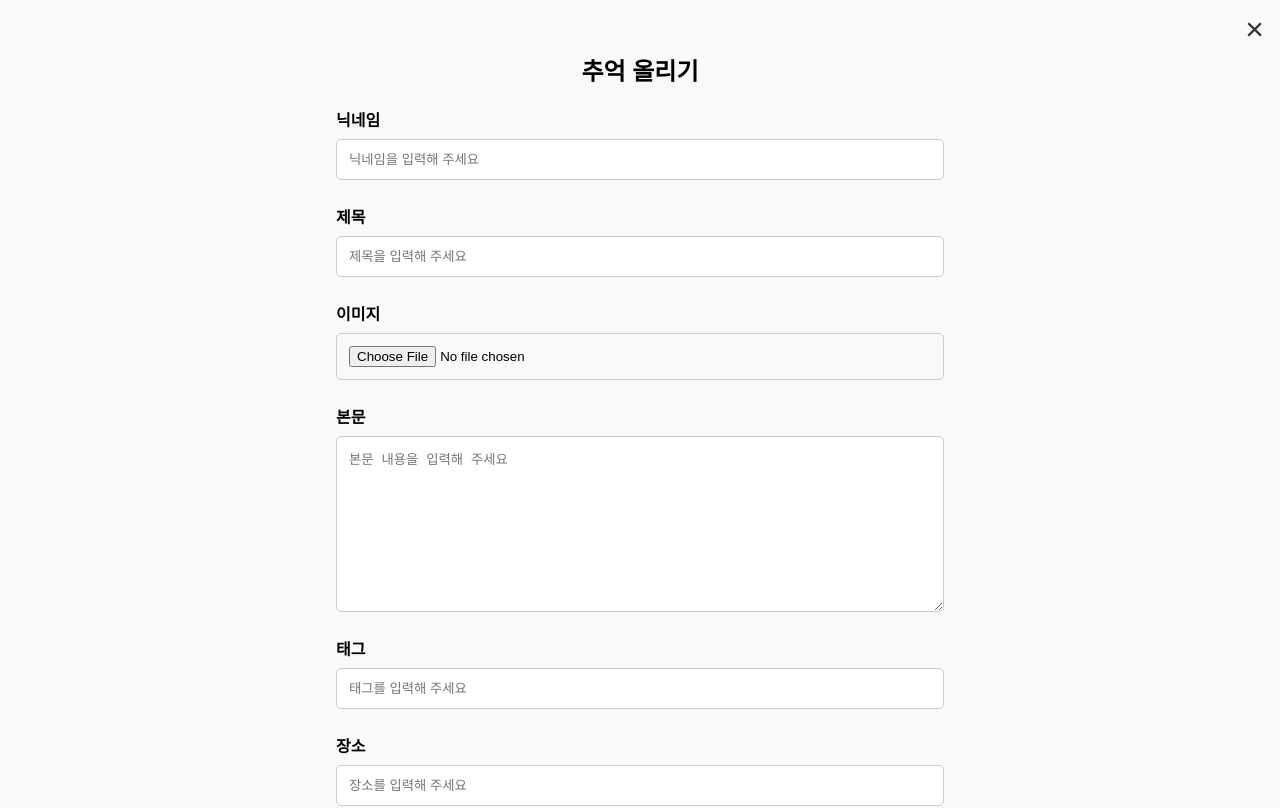
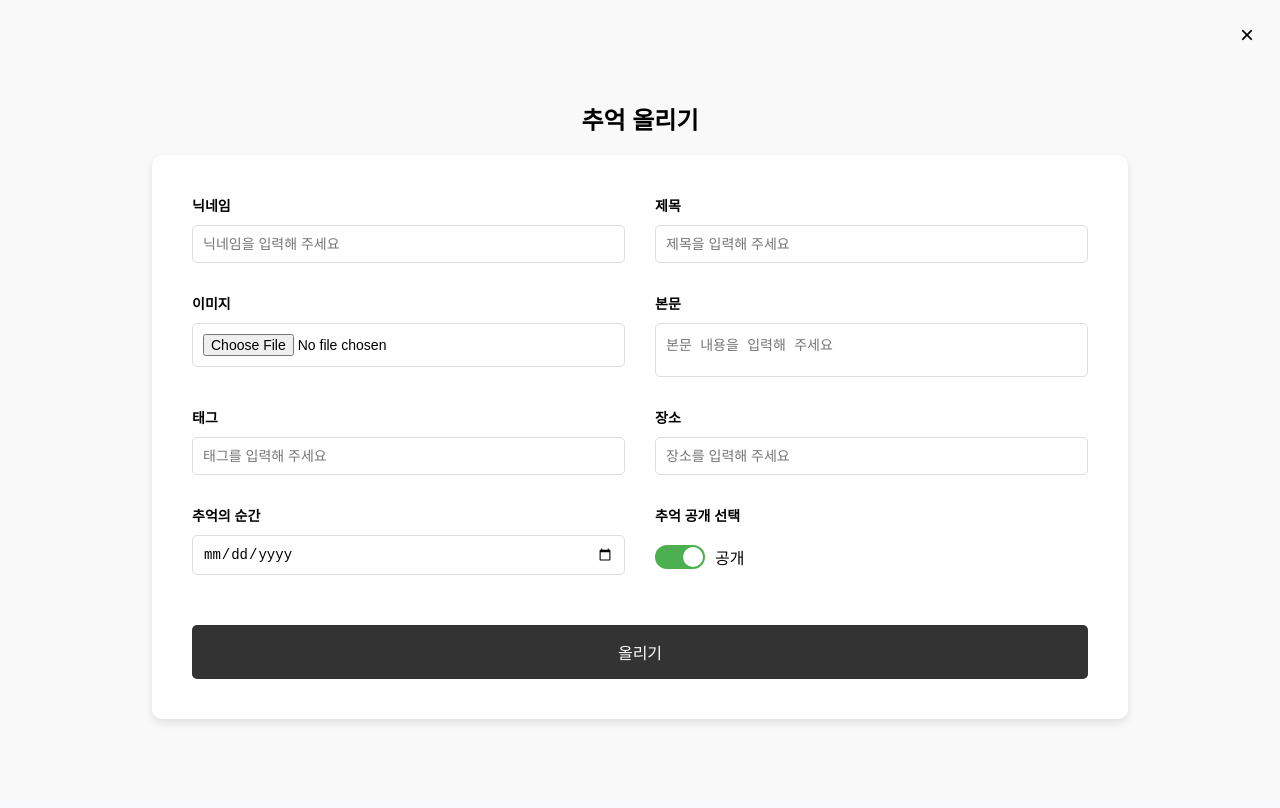
Before and after one commit to codeit-toyproject-five/toyproject_FE, a React (Create React App) app: page /memory-upload in a window 1280 px wide. Shown: the top 808 px of the page. Built offline with nearby package versions, Linux system fonts and the light colour scheme.

Commit message:
fix : 비공개추억 업로드 시 비밀번호 권한이 작동하지 않는 문제 해결

```diff
--- a/src/pages/MemoryUploadPage.js
+++ b/src/pages/MemoryUploadPage.js
@@ -4,16 +4,16 @@ import {
   UploadContainer,
   UploadForm,
   FormGroup,
+  Label,
   Input,
   TextArea,
-  Label,
-  Button,
   ToggleContainer,
-  ToggleSwitchLabel,
-  CloseButtonContainer,
+  SubmitButton,
   CloseButton,
+  ToggleSwitchStyled,
+  PasswordInput,
 } from "../styles/MemoryUploadStyle";
-import PasswordModal from "../components/PasswordModal"; // 모달 컴포넌트 추가
+import PasswordModal from "../components/PasswordModal";
 
 const MemoryUploadPage = () => {
   const [memoryData, setMemoryData] = useState({
@@ -28,7 +28,8 @@ const MemoryUploadPage = () => {
     password: "",
   });
 
-  const [isModalOpen, setIsModalOpen] = useState(false); // 모달 상태 관리
+  const [isPasswordModalOpen, setPasswordModalOpen] = useState(false);
+  const [confirmedPassword, setConfirmedPassword] = useState(""); // 모달에서 받은 비밀번호 저장
   const navigate = useNavigate();
 
   const handleInputChange = (e) => {
@@ -40,41 +41,41 @@ const MemoryUploadPage = () => {
     setMemoryData({ ...memoryData, image: e.target.files[0] });
   };
 
-  const handleToggleChange = () => {
-    setMemoryData((prevData) => ({
-      ...prevData,
-      isPublic: !prevData.isPublic,
-    }));
-  };
-
   const handleSubmit = (e) => {
     e.preventDefault();
-    if (!memoryData.isPublic) {
-      // 비공개로 설정된 경우 모달 열기
-      setIsModalOpen(true);
+
+    if (!memoryData.isPublic && memoryData.password !== confirmedPassword) {
+      setPasswordModalOpen(true); // 모달 열기 (비밀번호 확인)
     } else {
-      // 공개인 경우 바로 업로드 처리
-      console.log(memoryData);
-      // 업로드 처리 로직
+      // 추억 업로드 로직 추가
+      console.log("추억 업로드:", memoryData);
     }
   };
 
   const handleModalSubmit = (password) => {
-    setIsModalOpen(false);
-    console.log("추억 올리기 데이터:", memoryData, "비밀번호:", password);
-    // 비밀번호 인증 후 업로드 처리 로직 추가
+    if (password === memoryData.password) {
+      setConfirmedPassword(password);
+      setPasswordModalOpen(false); // 모달 닫기
+      console.log("추억 업로드:", memoryData); // 비밀번호 확인 후 업로드 로직
+    } else {
+      alert("비밀번호가 일치하지 않습니다.");
+    }
   };
 
-  // 닫기 버튼 클릭 시 페이지 뒤로 이동
-  const handleClose = () => {
+  const handleModalClose = () => {
+    setPasswordModalOpen(false); // 모달 닫기
+  };
+
+  const handleCloseModal = () => {
     navigate(-1); // 이전 페이지로 이동
+  };
+
+  const togglePublicOption = () => {
+    setMemoryData({ ...memoryData, isPublic: !memoryData.isPublic });
   };
 
   return (
     <UploadContainer>
-      <CloseButtonContainer>
-        <CloseButton onClick={handleClose}>&times;</CloseButton>
-      </CloseButtonContainer>
       <h2>추억 올리기</h2>
       <UploadForm onSubmit={handleSubmit}>
         <FormGroup>
@@ -142,35 +143,34 @@ const MemoryUploadPage = () => {
         <FormGroup>
           <Label>추억 공개 선택</Label>
           <ToggleContainer>
-            <ToggleSwitchLabel>
+            <ToggleSwitchStyled>
               <input
                 type="checkbox"
-                checked={!memoryData.isPublic}
-                onChange={handleToggleChange}
+                checked={memoryData.isPublic}
+                onChange={togglePublicOption}
               />
-              비공개
-            </ToggleSwitchLabel>
+              <span></span>
+            </ToggleSwitchStyled>
+            <span>{memoryData.isPublic ? "공개" : "비공개"}</span>
           </ToggleContainer>
-        </FormGroup>
-        {!memoryData.isPublic && (
-          <FormGroup>
-            <Label>비밀번호 생성</Label>
-            <Input
+          {!memoryData.isPublic && (
+            <PasswordInput
               type="password"
               name="password"
-              placeholder="추억 비밀번호를 생성해 주세요"
+              placeholder="비밀번호를 입력해 주세요"
               value={memoryData.password}
               onChange={handleInputChange}
             />
-          </FormGroup>
-        )}
-        <Button type="submit">올리기</Button>
+          )}
+        </FormGroup>
+        <SubmitButton type="submit">올리기</SubmitButton>
       </UploadForm>
+      <CloseButton onClick={handleCloseModal}>×</CloseButton>
 
-      {isModalOpen && (
+      {isPasswordModalOpen && (
         <PasswordModal
           onSubmit={handleModalSubmit}
-          onClose={() => setIsModalOpen(false)}
+          onClose={handleModalClose}
         />
       )}
     </UploadContainer>
--- a/src/styles/MemoryUploadStyle.js
+++ b/src/styles/MemoryUploadStyle.js
@@ -2,17 +2,23 @@ import styled from "styled-components";
 
 export const UploadContainer = styled.div`
   display: flex;
+  justify-content: center;
+  align-items: center;
   flex-direction: column;
-  align-items: center;
-  padding: 2rem;
+  height: 100vh;
+  background-color: #f9f9f9;
   position: relative;
 `;
 
 export const UploadForm = styled.form`
-  display: flex;
-  flex-direction: column;
-  width: 50%;
-  gap: 1.5rem;
+  display: grid;
+  grid-template-columns: 1fr 1fr;
+  gap: 30px;
+  width: 70%;
+  background: white;
+  padding: 40px;
+  border-radius: 10px;
+  box-shadow: 0 4px 8px rgba(0, 0, 0, 0.1);
 `;
 
 export const FormGroup = styled.div`
@@ -21,66 +27,116 @@ export const FormGroup = styled.div`
 `;
 
 export const Label = styled.label`
-  margin-bottom: 0.5rem;
+  font-size: 14px;
   font-weight: bold;
+  margin-bottom: 10px;
 `;
 
 export const Input = styled.input`
-  padding: 0.75rem;
-  border: 1px solid #ccc;
+  padding: 10px;
+  border: 1px solid #ddd;
   border-radius: 5px;
+  font-size: 14px;
+  outline: none;
+  &:focus {
+    border-color: #888;
+  }
 `;
 
 export const TextArea = styled.textarea`
-  padding: 0.75rem;
-  border: 1px solid #ccc;
+  padding: 10px;
+  border: 1px solid #ddd;
   border-radius: 5px;
-  height: 150px;
+  font-size: 14px;
+  resize: none;
+  outline: none;
+  &:focus {
+    border-color: #888;
+  }
 `;
 
-export const Button = styled.button`
-  padding: 1rem;
+export const ToggleContainer = styled.div`
+  display: flex;
+  flex-direction: row;
+  align-items: center;
+  margin-top: 10px;
+`;
+
+export const ToggleSwitchStyled = styled.label`
+  position: relative;
+  display: inline-block;
+  width: 50px;
+  height: 24px;
+  margin-right: 10px;
+
+  input {
+    opacity: 0;
+    width: 0;
+    height: 0;
+  }
+
+  span {
+    position: absolute;
+    cursor: pointer;
+    top: 0;
+    left: 0;
+    right: 0;
+    bottom: 0;
+    background-color: #ccc;
+    transition: 0.4s;
+    border-radius: 24px;
+  }
+
+  span:before {
+    position: absolute;
+    content: "";
+    height: 20px;
+    width: 20px;
+    left: 2px;
+    bottom: 2px;
+    background-color: white;
+    transition: 0.4s;
+    border-radius: 50%;
+  }
+
+  input:checked + span {
+    background-color: #4caf50;
+  }
+
+  input:checked + span:before {
+    transform: translateX(26px);
+  }
+`;
+
+export const SubmitButton = styled.button`
+  grid-column: span 2;
+  padding: 15px 20px;
   background-color: #333;
   color: white;
+  font-size: 16px;
   border: none;
   border-radius: 5px;
   cursor: pointer;
+  margin-top: 20px;
 
   &:hover {
     background-color: #555;
   }
 `;
 
-export const ToggleContainer = styled.div`
-  display: flex;
-  align-items: center;
-`;
-
-export const ToggleSwitchLabel = styled.label`
-  display: flex;
-  align-items: center;
+export const CloseButton = styled.button`
+  background: none;
+  border: none;
+  font-size: 24px;
   cursor: pointer;
-
-  input {
-    margin-right: 0.5rem;
-    transform: scale(1.5);
+  position: absolute;
+  top: 20px;
+  right: 20px;
+  &:hover {
+    color: #999;
   }
 `;
 
-export const CloseButtonContainer = styled.div`
-  position: absolute;
-  top: 10px;
-  right: 10px;
+export const PasswordInput = styled(Input)`
+  margin-top: 10px;
 `;
-
-export const CloseButton = styled.button`
-  background: none;
-  border: none;
-  font-size: 2rem;
-  cursor: pointer;
-  color: #333;
-
-  &:hover {
-    color: #555;
-  }
-`;
```
